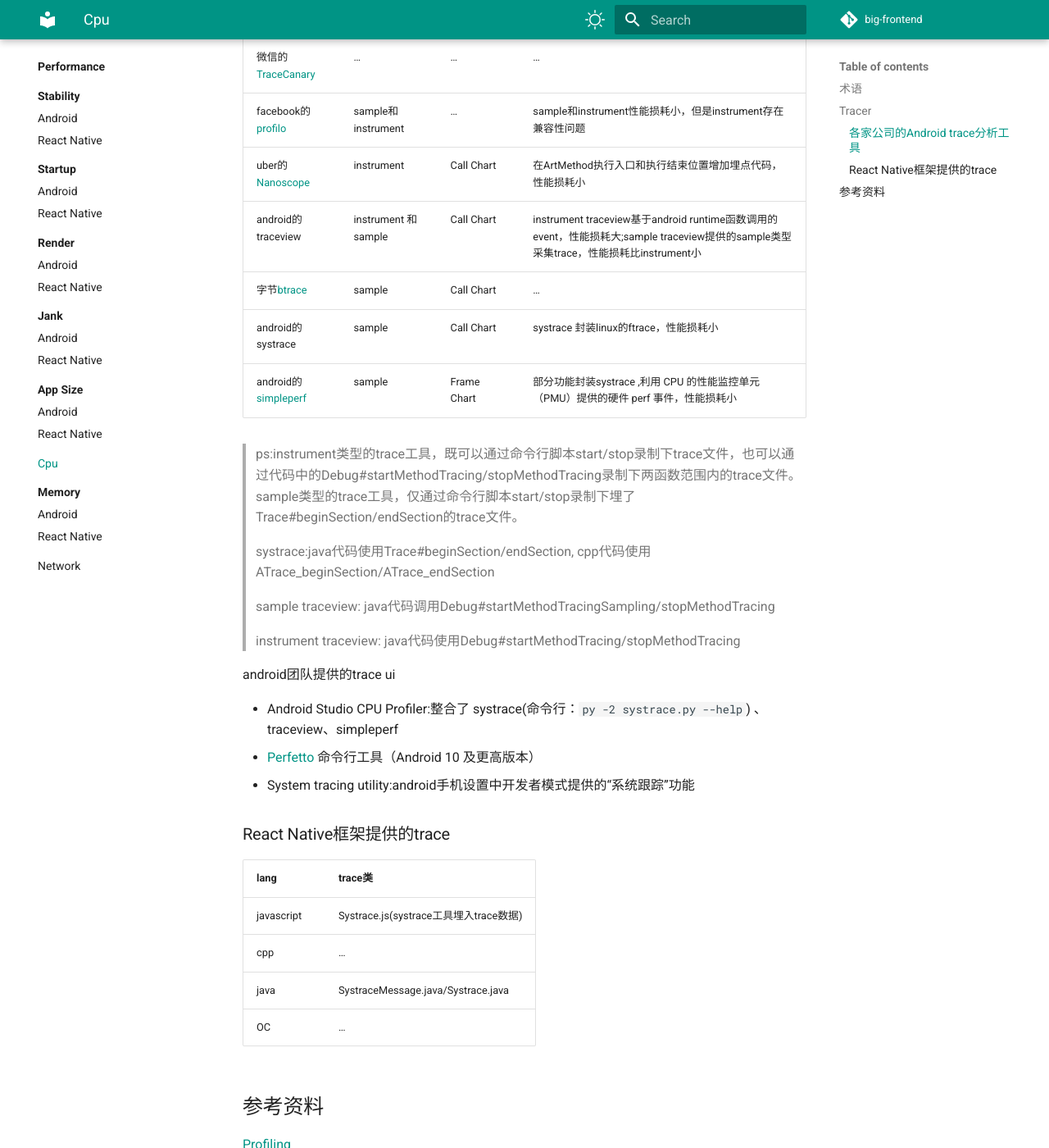
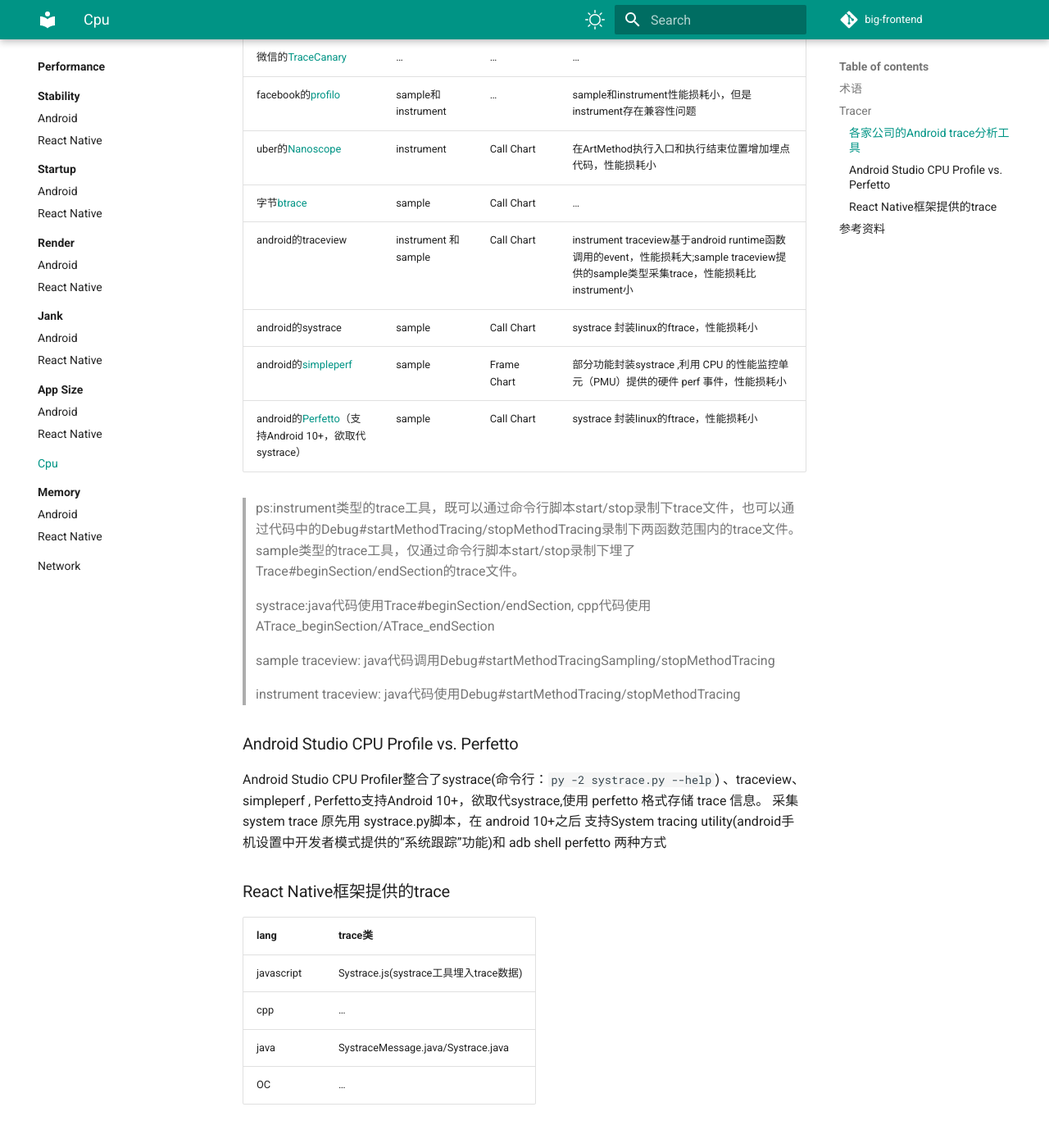
Before and after one commit to big-frontend/.github, an MkDocs documentation site: the page built from docs/perf/cpu.md, in a window 1280 px wide and 1400 px high, scrolled down 673 px. Shown: the whole window at 82% size. Built offline with MkDocs 1.6.1 and Material for MkDocs 9.7.7, drawn with Linux system fonts in a browser that asks for light colours; comment, search, counter and statistics services are not loaded.

Commit message:
Update cpu.md

```diff
--- a/docs/perf/cpu.md
+++ b/docs/perf/cpu.md
@@ -20,14 +20,15 @@
 ### 各家公司的Android trace分析工具
 
 | tracer  |类型|图表类型|性能损耗
-| --- | --- |--- | ---|
+| --- | --- |--- | ---
 |  微信的[TraceCanary](https://github.com/Tencent/matrix/wiki/Matrix-Android-TraceCanary) | ... |...|...|
 | facebook的[profilo](https://github.com/facebookincubator/profilo) |  sample和instrument|...|sample和instrument性能损耗小，但是instrument存在兼容性问题
 |uber的[Nanoscope](https://github.com/uber/nanoscope)|instrument|Call Chart|在ArtMethod执行入口和执行结束位置增加埋点代码，性能损耗小
+|  字节[btrace](https://github.com/bytedance/btrace/blob/master/README.zh-CN.md) | sample|Call Chart|...|
 | android的traceview | instrument 和 sample|Call Chart|instrument traceview基于android runtime函数调用的event，性能损耗大;sample  traceview提供的sample类型采集trace，性能损耗比instrument小
-|  字节[btrace](https://github.com/bytedance/btrace/blob/master/README.zh-CN.md) | sample|Call Chart|...|
 | android的systrace |sample|Call Chart|systrace 封装linux的ftrace，性能损耗小
 | android的[simpleperf](https://android.googlesource.com/platform/system/extras/+/master/simpleperf/doc/README.md)|sample|Frame Chart|部分功能封装systrace ,利用 CPU 的性能监控单元（PMU）提供的硬件 perf 事件，性能损耗小
+| android的[Perfetto](https://perfetto.dev/docs/)（支持Android 10+，欲取代systrace） |sample|Call Chart|systrace 封装linux的ftrace，性能损耗小
 
 > ps:instrument类型的trace工具，既可以通过命令行脚本start/stop录制下trace文件，也可以通过代码中的Debug#startMethodTracing/stopMethodTracing录制下两函数范围内的trace文件。sample类型的trace工具，仅通过命令行脚本start/stop录制下埋了Trace#beginSection/endSection的trace文件。
 
@@ -37,11 +38,9 @@
 
 > instrument traceview: java代码使用Debug#startMethodTracing/stopMethodTracing
 
-android团队提供的trace ui
+### Android Studio CPU Profile vs. Perfetto
 
-- Android Studio CPU Profiler:整合了 systrace(命令行：`py -2 systrace.py --help`) 、traceview、simpleperf
-- [Perfetto](https://perfetto.dev/docs/) 命令行工具（Android 10 及更高版本）
-- System tracing utility:android手机设置中开发者模式提供的“系统跟踪”功能
+Android Studio CPU Profiler整合了systrace(命令行：`py -2 systrace.py --help`) 、traceview、simpleperf  , Perfetto支持Android 10+，欲取代systrace,使用 perfetto 格式存储 trace 信息。 采集 system trace 原先用 systrace.py脚本，在 android 10+之后 支持System tracing utility(android手机设置中开发者模式提供的“系统跟踪”功能)和 adb shell perfetto 两种方式
 
 
 ### React Native框架提供的trace
```
